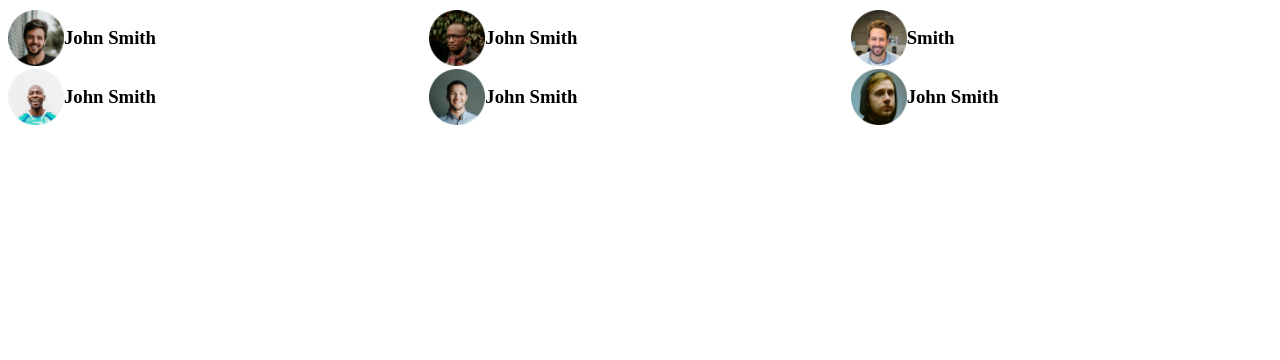
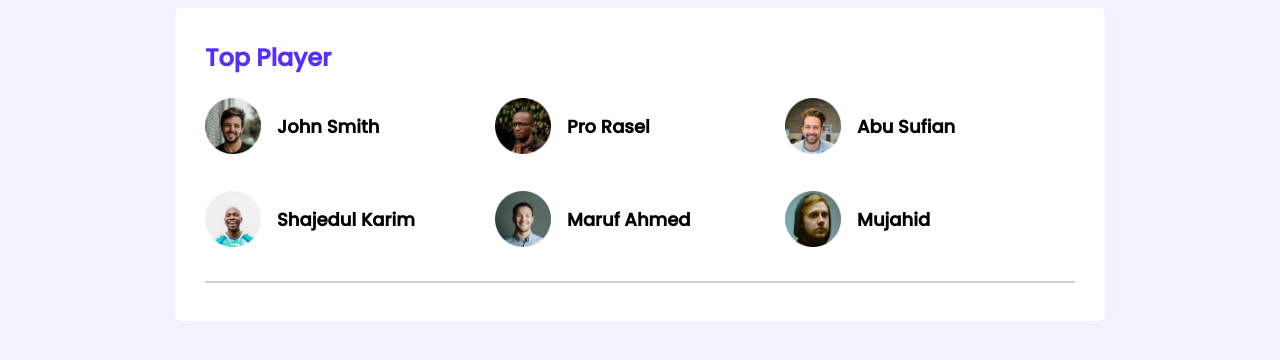
Before and after one commit to AsimChakraborty/programming_hero, a plain HTML site: page leader-board_css3/index.html in a window 1280 px wide. Drawn offline with Linux system fonts and the light colour scheme.

Commit message:
grid-layout_break

```diff
--- a/leader-board_css3/index.html
+++ b/leader-board_css3/index.html
@@ -19,35 +19,37 @@
 
   <main>
     <!-- top player section start -->
-    <section>
-      <div class="top_players">
+    <section class="container">
+      <div class="top_players ">
+        <h2 class="section_tittle">Top Player</h2>
         <div class="players">
           <div class="player">
             <img src="images/players/player-1.png" alt="">
-            <h3>John Smith</h3>
+            <h3 class="player_name">John Smith</h3>
           </div>
           <div class="player">
             <img src="images/players/player-2.png" alt="">
-            <h3>John Smith</h3>
+            <h3 class="player_name">Pro Rasel</h3>
           </div>
           <div class="player">
             <img src="images/players/player-3.png" alt="">
-            <h3>Smith</h3>
+            <h3 class="player_name">Abu Sufian</h3>
           </div>
           <div class="player">
             <img src="images/players/player-4.png" alt="">
-            <h3>John Smith</h3>
+            <h3 class="player_name">Shajedul Karim</h3>
           </div>
           <div class="player">
             <img src="images/players/player-5.png" alt="">
-            <h3>John Smith</h3>
+            <h3 class="player_name">Maruf Ahmed</h3>
           </div>
           <div class="player">
             <img src="images/players/player-6.png" alt="">
-            <h3>John Smith</h3>
+            <h3 class="player_name">Mujahid</h3>
           </div>
         </div>
       </div>
+      <hr>
     </section>
     <!-- top player section end -->
   </main>
--- a/leader-board_css3/styles/style.css
+++ b/leader-board_css3/styles/style.css
@@ -1,8 +1,36 @@
+@import url('https://fonts.googleapis.com/css2?family=Open+Sans&family=Poppins:wght@500&display=swap');
 /* top_players */
 
+
+/* common styles */
+body{
+font-family: 'Poppins', sans-serif;
+background-color: #F3F1FF;;
+}
+main{
+  display: flex;
+  justify-content: center;
+}
+.top_players{
+  margin-bottom: 30px;
+}
+.section_tittle{
+  color: #562EFF;
+  font-size: 24px;
+  margin-top: 2px;
+}
+.container{
+  background-color:#FFFFFF;
+  width: 870px;
+  padding: 30px;
+
+border-radius: 5px;
+background: #FFF;
+}
 .players{
   display: grid;
   grid-template-columns: repeat(3,1fr);
+  grid-row-gap: 30px;
 }
 
 .player {
@@ -14,3 +42,11 @@
   width: 56px;
   height: 56px;
 }
+.player_name{
+  margin-left: 16px;
+  font-size: 18px;
+}
+hr{
+
+  border: 1px solid #D1D1D1;
+}
```
